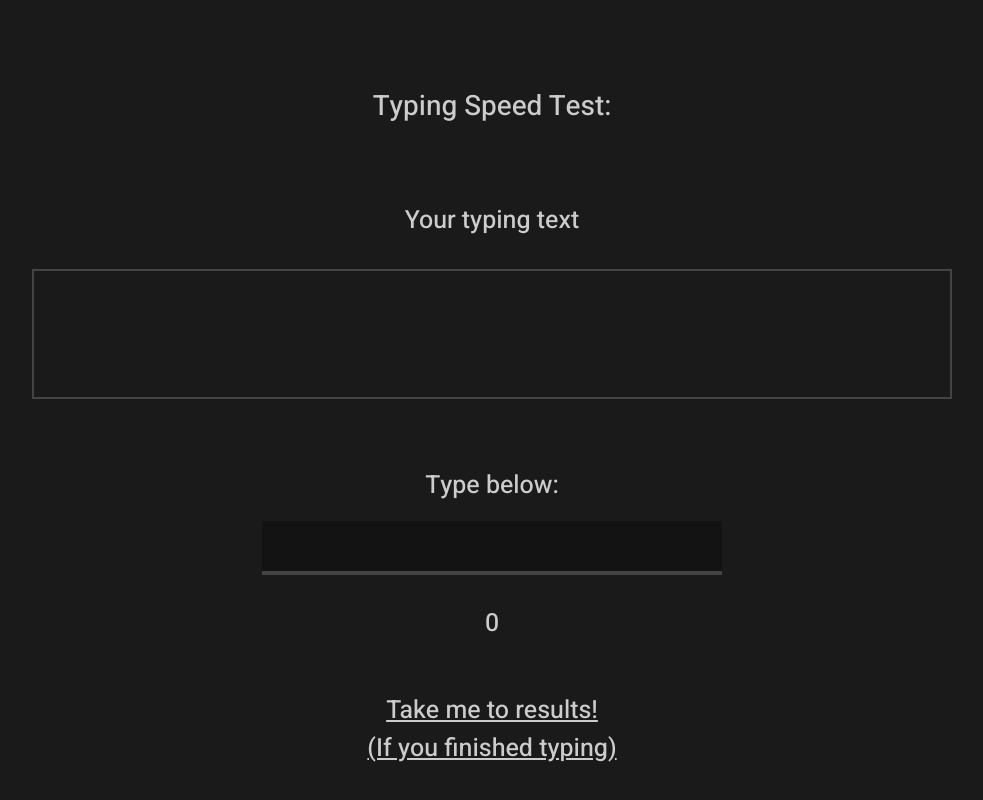
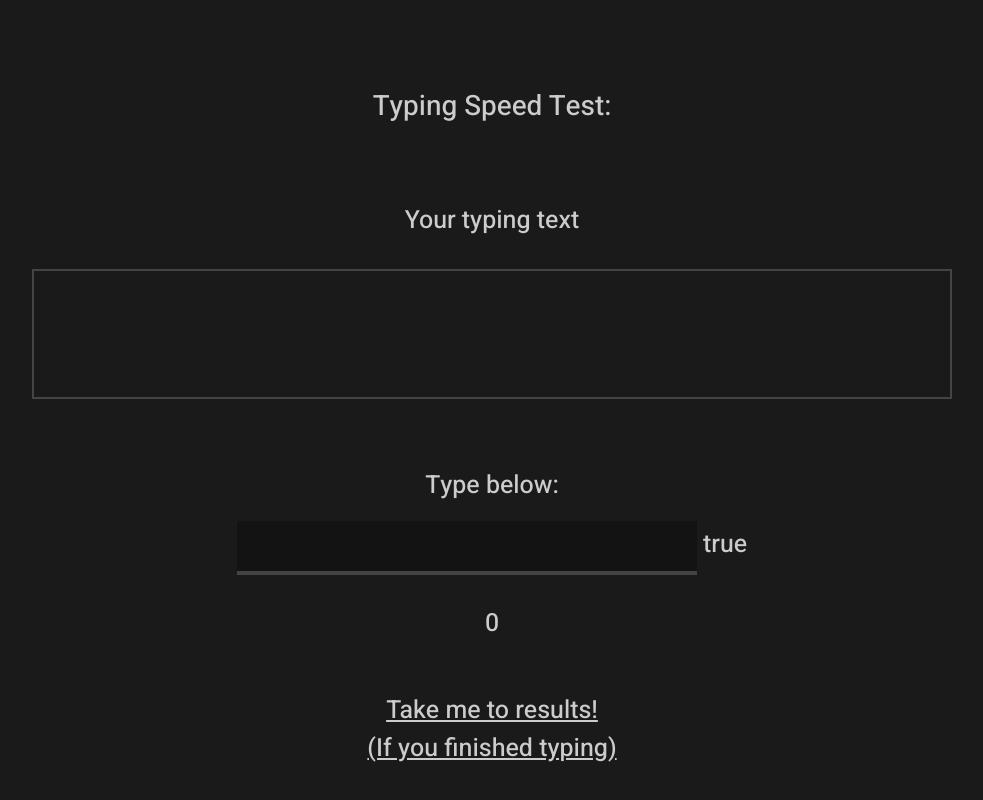
Before and after one commit to Dolidodzik/TypingSpeedTest, a Vue app: page / in a window 1280 px wide. Shown: the part 928-1728 px from the top of the page, without its empty margins (148-1131 px from the left). Built offline with nearby package versions, Linux system fonts and the light colour scheme.

Commit message:
Fixed bug with multiple conditional :style in typing component

```diff
--- a/src/components/typing/typing.html
+++ b/src/components/typing/typing.html
@@ -28,11 +28,10 @@
     class="col-12 col-md-10 col-lg-8 col-xl-6 input"
     v-model="current_user_text"
     v-on:keyup="TextOnchange"
-    v-bind:style= "[is_current_input_correct ? {'color': 'inherit'} : {'color': 'red'}],
-    [is_typing_finished ? {'border-color': '#c91d12'} : {'background-color': 'inherit'}]"
+    v-bind:style= "[is_current_input_correct ? {'color': 'inherit'} : {'color': 'red'}, is_typing_finished ? {'border-color': '#c91d12'} : {'background-color': 'inherit'}]"
     :disabled="is_typing_finished == 1"
   />
-
+  {{is_current_input_correct}}
 
   <div class="timer"> {{ typing_time-typed_seconds }} </div>
 
--- a/src/components/typing/typing.js
+++ b/src/components/typing/typing.js
@@ -176,6 +176,8 @@ export default {
         }
       }
 
+      console.log(this.is_current_input_correct)
+
     },
 
     /* If typing is started every second change timer number, and stop typing when time is gone */
```
